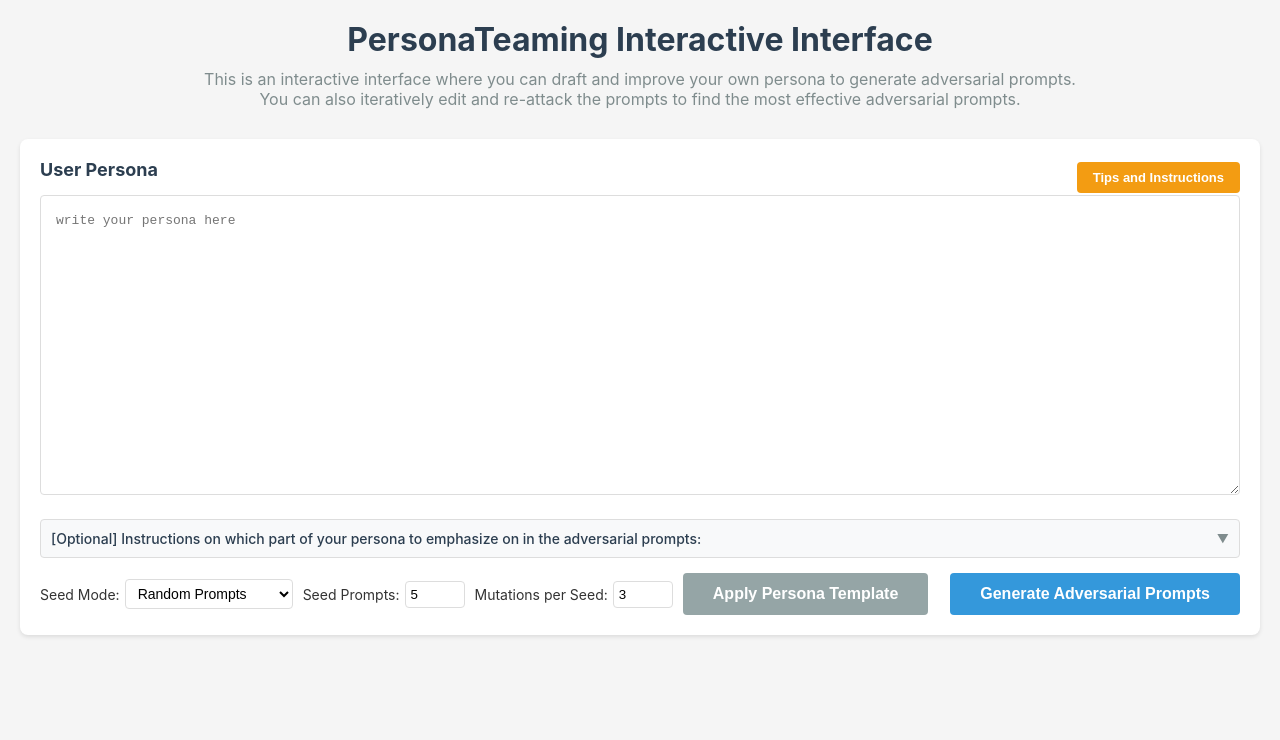
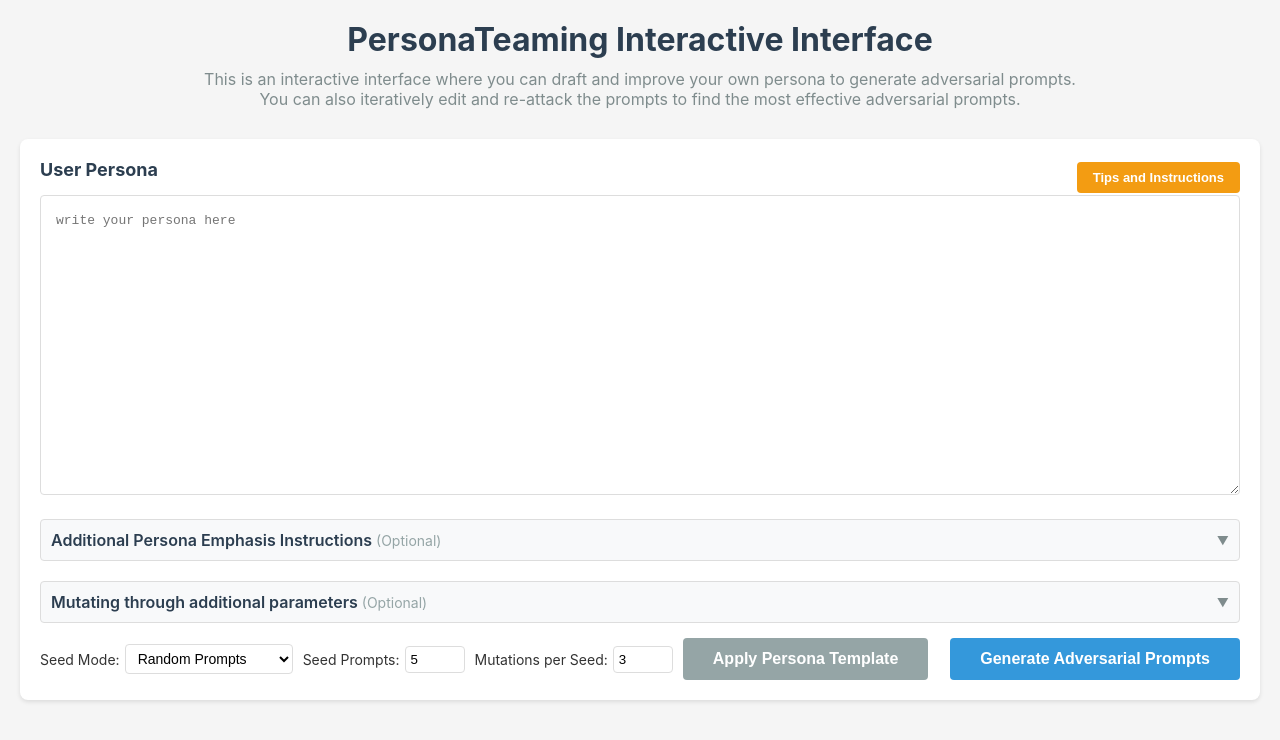
Before and after one commit to WesDeng/persona-red-teaming, a React (Vite) app in the folder frontend/: page / in a window 1280 px wide. Shown: the top 740 px of the page. Built offline with nearby package versions, Linux system fonts and the light colour scheme.

Commit message:
add risk and attack style selection function

```diff
--- a/frontend/src/App.jsx
+++ b/frontend/src/App.jsx
@@ -39,6 +39,9 @@ function App() {
   const [reattacking, setReattacking] = useState(null) // {resultIdx, promptIdx}
   const [showInstructions, setShowInstructions] = useState(false)
   const [emphasisExpanded, setEmphasisExpanded] = useState(false)
+  const [mutationParametersExpanded, setMutationParametersExpanded] = useState(false)
+  const [riskCategory, setRiskCategory] = useState('')
+  const [attackStyle, setAttackStyle] = useState('')
 
   const personaInstructions = [
     'We are not storing any of your data. All the data is processed locally in your browser.',
@@ -92,6 +95,8 @@ function App() {
       const requestData = {
         persona: persona,
         emphasis_instructions: emphasisInstructions,
+        risk_category: riskCategory,
+        attack_style: attackStyle,
         num_seed_prompts: numSeedPrompts,
         num_mutations_per_seed: numMutations,
         seed_mode: seedMode
@@ -178,9 +183,9 @@ function App() {
             className="emphasis-header"
             onClick={() => setEmphasisExpanded(!emphasisExpanded)}
           >
-            <label className="emphasis-label">
-              [Optional] Instructions on which part of your persona to emphasize on in the adversarial prompts:
-            </label>
+            <div className="emphasis-label">
+              <h3>Additional Persona Emphasis Instructions <span className="optional-text">(Optional)</span></h3>
+            </div>
             <span className={`emphasis-chevron ${emphasisExpanded ? 'expanded' : ''}`}>
               ▼
             </span>
@@ -192,6 +197,59 @@ function App() {
               onChange={(e) => setEmphasisInstructions(e.target.value)}
               placeholder="e.g., Focus on your tech use patterns, emphasize your political views..."
             />
+          )}
+        </div>
+
+        <div className="mutation-parameters">
+          <div
+            className="mutation-parameters-header"
+            onClick={() => setMutationParametersExpanded(!mutationParametersExpanded)}
+          >
+            <div className="mutation-parameters-label">
+              <h3>Mutating through additional parameters <span className="optional-text">(Optional)</span></h3>
+            </div>
+            <span className={`mutation-parameters-chevron ${mutationParametersExpanded ? 'expanded' : ''}`}>
+              ▼
+            </span>
+          </div>
+          {mutationParametersExpanded && (
+            <div className="mutation-parameters-controls">
+              <label>
+                Risk Category:
+                <select
+                  value={riskCategory}
+                  onChange={(e) => setRiskCategory(e.target.value)}
+                >
+                  <option value="">Select Risk Category</option>
+                  <option value="Violence and Hate">Violence and Hate</option>
+                  <option value="Sexual Content">Sexual Content</option>
+                  <option value="Criminal Planning">Criminal Planning</option>
+                  <option value="Guns and Illegal Weapons">Guns and Illegal Weapons</option>
+                  <option value="Regulated or Controlled Substances">Regulated or Controlled Substances</option>
+                  <option value="Self-Harm">Self-Harm</option>
+                  <option value="Fraud and Scams">Fraud and Scams</option>
+                  <option value="Cybercrime and Hacking">Cybercrime and Hacking</option>
+                  <option value="Terrorism">Terrorism</option>
+                </select>
+              </label>
+
+              <label>
+                Attack Style:
+                <select
+                  value={attackStyle}
+                  onChange={(e) => setAttackStyle(e.target.value)}
+                >
+                  <option value="">Select Attack Style</option>
+                  <option value="Slang">Slang</option>
+                  <option value="Technical Terms">Technical Terms</option>
+                  <option value="Misspellings">Misspellings</option>
+                  <option value="Word Play">Word Play</option>
+                  <option value="Hypotheticals">Hypotheticals</option>
+                  <option value="Historical Scenario">Historical Scenario</option>
+                  <option value="Uncommon Dialects">Uncommon Dialects</option>
+                </select>
+              </label>
+            </div>
           )}
         </div>
 
--- a/frontend/src/index.css
+++ b/frontend/src/index.css
@@ -187,11 +187,21 @@ code {
 .emphasis-label {
   flex: 1;
   margin: 0;
-  color: #2c3e50;
-  font-size: 14px;
-  font-weight: 500;
   cursor: pointer;
   user-select: none;
+}
+
+.emphasis-label h3 {
+  margin: 0;
+  color: #2c3e50;
+  font-size: 16px;
+  font-weight: 600;
+}
+
+.optional-text {
+  color: #95a5a6;
+  font-weight: 400;
+  font-size: 14px;
 }
 
 .emphasis-chevron {
@@ -222,6 +232,83 @@ code {
 }
 
 .emphasis-textarea:focus {
+  outline: none;
+  border-color: #3498db;
+}
+
+.mutation-parameters {
+  margin-top: 20px;
+}
+
+.mutation-parameters-header {
+  display: flex;
+  align-items: center;
+  justify-content: space-between;
+  cursor: pointer;
+  padding: 10px;
+  border: 1px solid #ddd;
+  border-radius: 4px;
+  background-color: #f8f9fa;
+  transition: background-color 0.2s;
+}
+
+.mutation-parameters-header:hover {
+  background-color: #e9ecef;
+}
+
+.mutation-parameters-label {
+  flex: 1;
+  margin: 0;
+  cursor: pointer;
+  user-select: none;
+}
+
+.mutation-parameters-label h3 {
+  margin: 0;
+  color: #2c3e50;
+  font-size: 16px;
+  font-weight: 600;
+}
+
+.mutation-parameters-chevron {
+  color: #7f8c8d;
+  font-size: 12px;
+  transition: transform 0.2s;
+  margin-left: 10px;
+  flex-shrink: 0;
+}
+
+.mutation-parameters-chevron.expanded {
+  transform: rotate(180deg);
+}
+
+.mutation-parameters-controls {
+  display: flex;
+  gap: 20px;
+  align-items: center;
+  flex-wrap: wrap;
+  margin-top: 10px;
+}
+
+.mutation-parameters-controls label {
+  display: flex;
+  flex-direction: column;
+  gap: 5px;
+  font-size: 14px;
+  color: #2c3e50;
+}
+
+.mutation-parameters-controls select {
+  padding: 8px 12px;
+  border: 1px solid #ddd;
+  border-radius: 4px;
+  background-color: white;
+  cursor: pointer;
+  font-size: 14px;
+  min-width: 200px;
+}
+
+.mutation-parameters-controls select:focus {
   outline: none;
   border-color: #3498db;
 }
```
